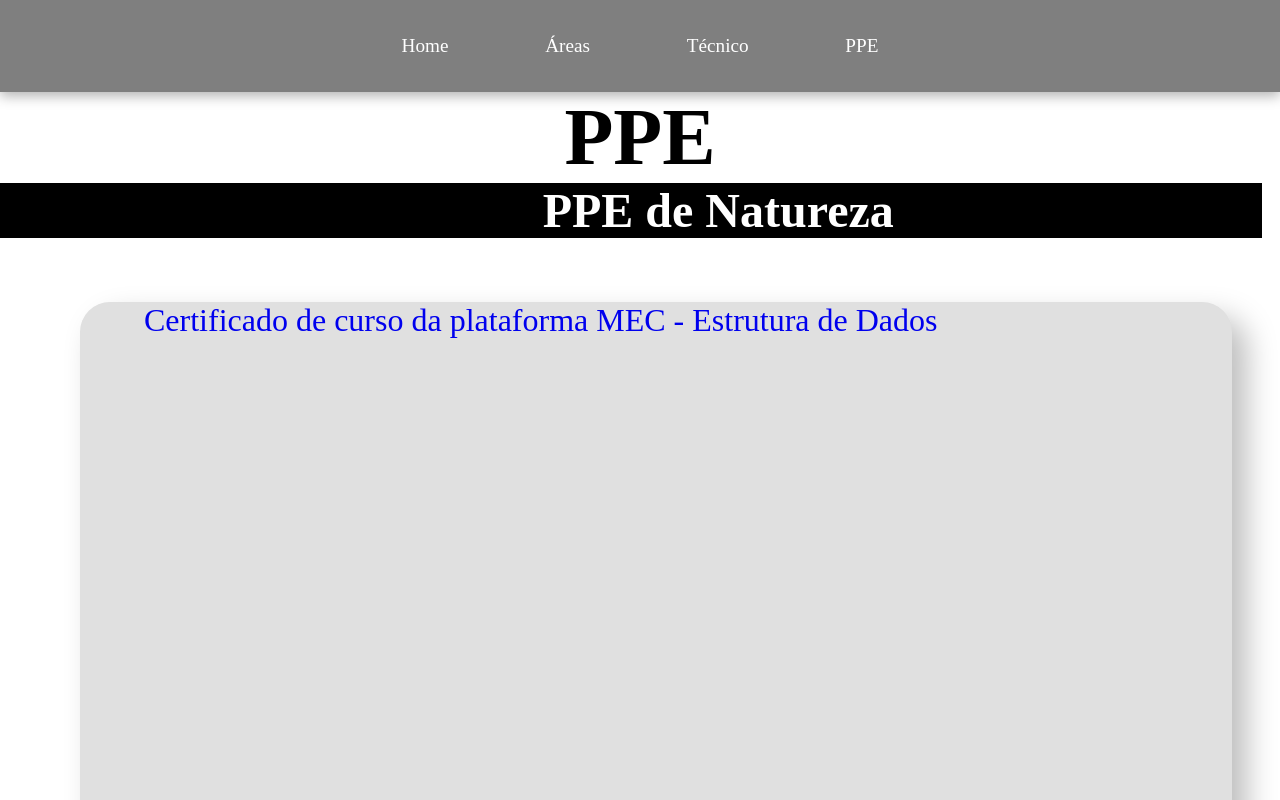
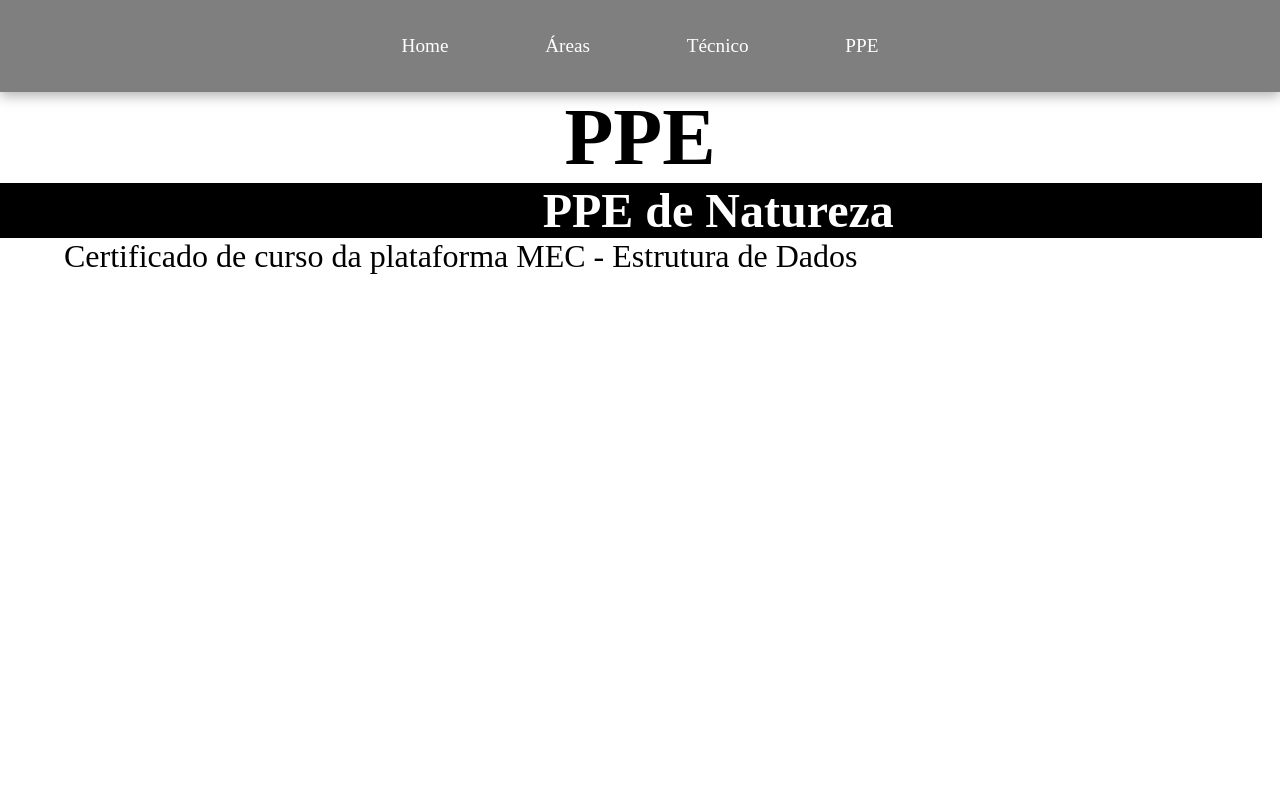
Before and after one commit to PedroZanette/Portf-lio_React, a React (Vite) app: page /ppe in a window 1280 px wide. Shown: the top 800 px of the page. Built offline with nearby package versions, Linux system fonts and the light colour scheme.

Commit message:
mudanças em tudo 2

```diff
--- a/src/pages/CssPages/Atividades.css
+++ b/src/pages/CssPages/Atividades.css
@@ -81,13 +81,16 @@
 }
 
 .activity {
-  margin-bottom: 10em;
-  width: 90%;
-  padding: 2rem;
+  margin: 4em auto 10em auto; /* Centraliza horizontalmente e ajusta a margem superior e inferior */
+  width: 95%; /* Aumenta a largura */
+  max-width: 1200px; /* Limite máximo de largura para telas grandes */
+  padding: 3rem; /* Aumenta o padding para mais espaço interno */
   border-radius: 30px;
   background-color: #e0e0e0;
   box-shadow: 15px 15px 30px #bebebe, -15px -15px 30px #ffffff;
 }
+
+
 
 .activity iframe {
   width: 100%;
@@ -113,16 +116,13 @@
   font-size: 1.6em;
 }
 
-.atividade-h{
-  margin-bottom: 10em;
-  width: 90vw;
-  height: fit-content;
-  border-radius: 30px;
-  background: #e0e0e0;
-  box-shadow: 15px 15px 30px #bebebe,
-             -15px -15px 30px #ffffff;
-  position: relative;
-  left: 10vh;
-  top: 4em;
+a {
+  color: inherit; /* Herda a cor do elemento pai */
+  text-decoration: none; /* Remove o sublinhado */
+  font-size: 2em;
+}
 
+a:hover {
+  color: #333; /* Cor personalizada ao passar o mouse */
+  text-decoration: underline; /* Opcional: adiciona sublinhado ao hover */
 }
--- a/src/pages/Áreas/Natureza.tsx
+++ b/src/pages/Áreas/Natureza.tsx
@@ -10,9 +10,9 @@ const Natureza = () => {
   };
 
   return (
-
+    <div>
+      <Navbar />
       <div className="naturezaPage">
-      <Navbar />
         <h1 className="header">Natureza</h1>
         <div className="bookGallery">
           <div className="book">
@@ -114,6 +114,7 @@ const Natureza = () => {
           )}
         </div>
       </div>
+    </div>
   );
 };
 
```
Lines whose indentation alone changed are shown as unchanged.
